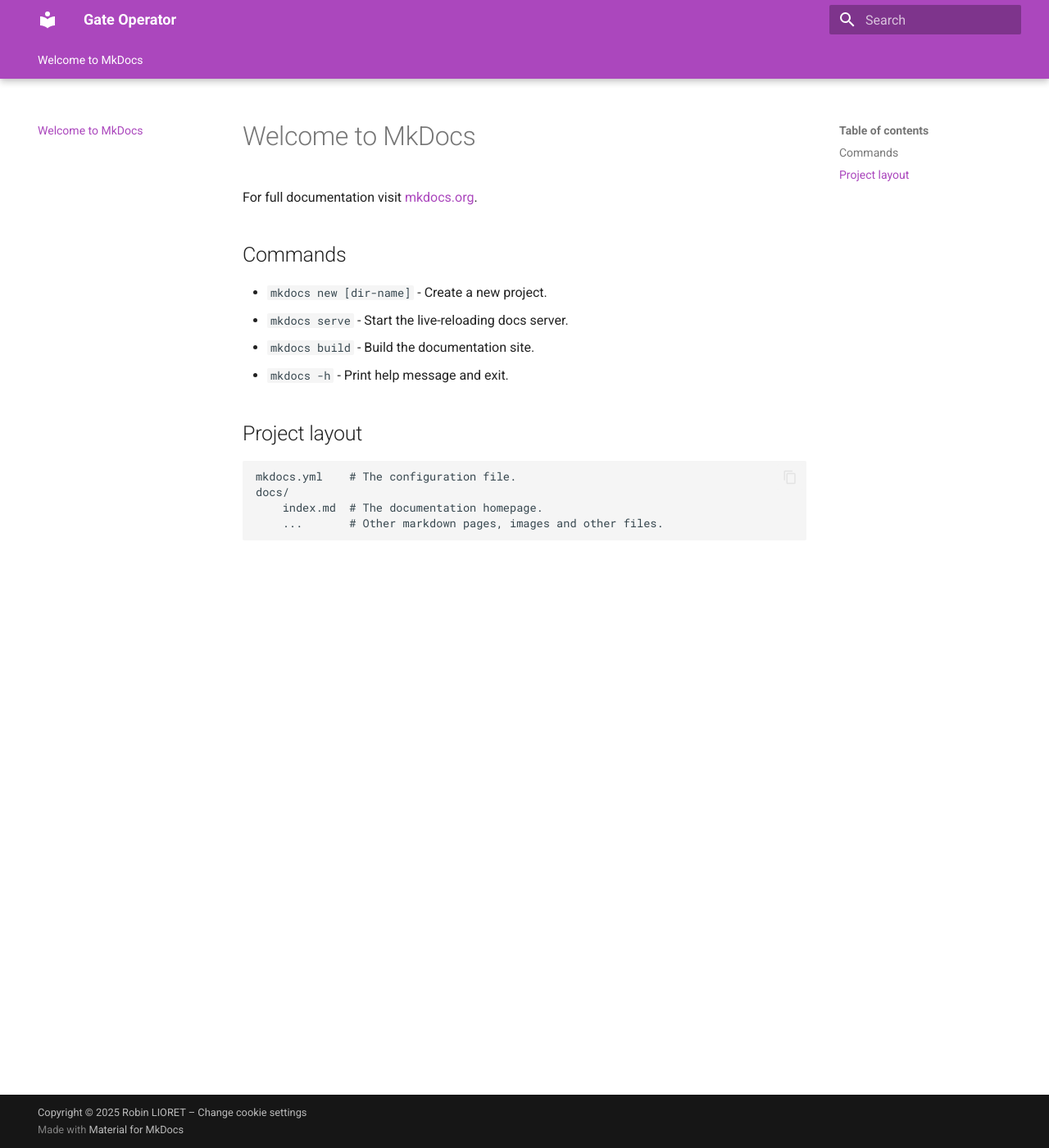
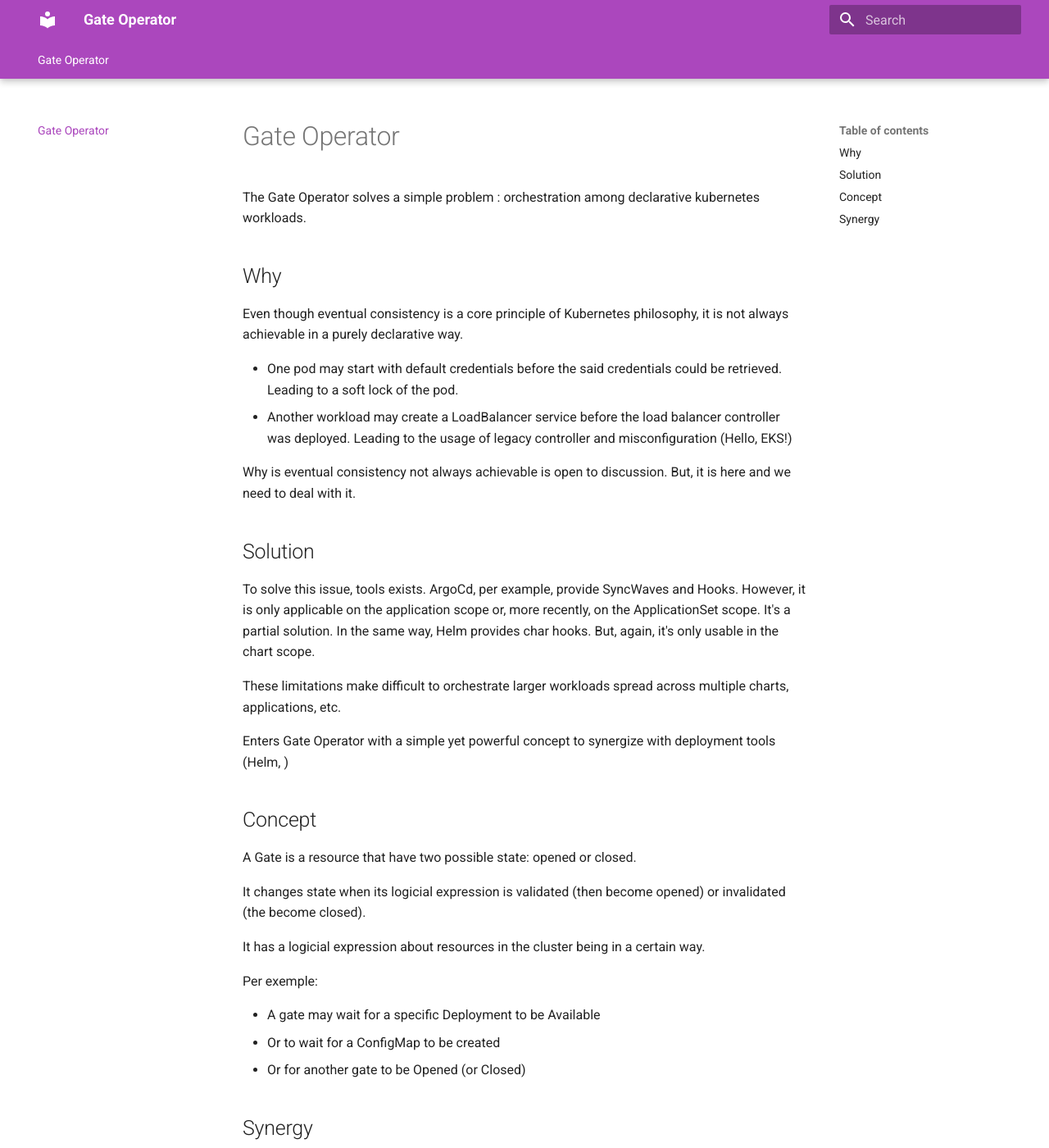
Before and after one commit to robinlioret/gate-operator, an MkDocs documentation site: the page built from doc/docs/index.md, in a window 1280 px wide and 1400 px high. Shown: the whole window at 82% size. Built offline with MkDocs 1.6.1 and Material for MkDocs 9.7.7, drawn with Linux system fonts in a browser that asks for light colours; some of the changed text lies outside the part shown.

Commit message:
doc: work in progress
Signed-off-by: Robin LIORET <robin.lioret@darylsocialsoftware.com>

```diff
--- a/doc/docs/index.md
+++ b/doc/docs/index.md
@@ -1,17 +1,40 @@
-# Welcome to MkDocs
+# Gate Operator
 
-For full documentation visit [mkdocs.org](https://www.mkdocs.org).
+The Gate Operator solves a simple problem : orchestration among declarative kubernetes workloads.
 
-## Commands
+## Why
 
-* `mkdocs new [dir-name]` - Create a new project.
-* `mkdocs serve` - Start the live-reloading docs server.
-* `mkdocs build` - Build the documentation site.
-* `mkdocs -h` - Print help message and exit.
+Even though eventual consistency is a core principle of Kubernetes philosophy, it is not always achievable in a purely declarative way.
 
-## Project layout
+- One pod may start with default credentials before the said credentials could be retrieved. Leading to a soft lock of the pod.
+- Another workload may create a LoadBalancer service before the load balancer controller was deployed. Leading to the usage of legacy controller and misconfiguration (Hello, EKS!)
 
-    mkdocs.yml    # The configuration file.
-    docs/
-        index.md  # The documentation homepage.
-        ...       # Other markdown pages, images and other files.
+Why is eventual consistency not always achievable is open to discussion. But, it is here and we need to deal with it.
+
+## Solution
+
+To solve this issue, tools exists. ArgoCd, per example, provide SyncWaves and Hooks. However, it is only applicable on the application scope or, more recently, on the ApplicationSet scope. It's a partial solution.
+In the same way, Helm provides char hooks. But, again, it's only usable in the chart scope.
+
+These limitations make difficult to orchestrate larger workloads spread across multiple charts, applications, etc.
+
+Enters Gate Operator with a simple yet powerful concept to synergize with deployment tools (Helm, )
+
+## Concept
+
+A Gate is a resource that have two possible state: opened or closed.
+
+It changes state when its logicial expression is validated (then become opened) or invalidated (the become closed).
+
+It has a logicial expression about resources in the cluster being in a certain way.
+
+Per exemple:
+
+- A gate may wait for a specific Deployment to be Available
+- Or to wait for a ConfigMap to be created
+- Or for another gate to be Opened (or Closed)
+
+## Synergy
+
+- Helm: a gate can be integrated in an application chart with the annotation `helm.sh/hook: pre-install` to prevent the creation of the chart resource before other resources are up and running.
+- ArgoCD: same thing with Hook or SyncWaves. SyncWaves allows a gate to "pause" the deployment in the middle.
```
